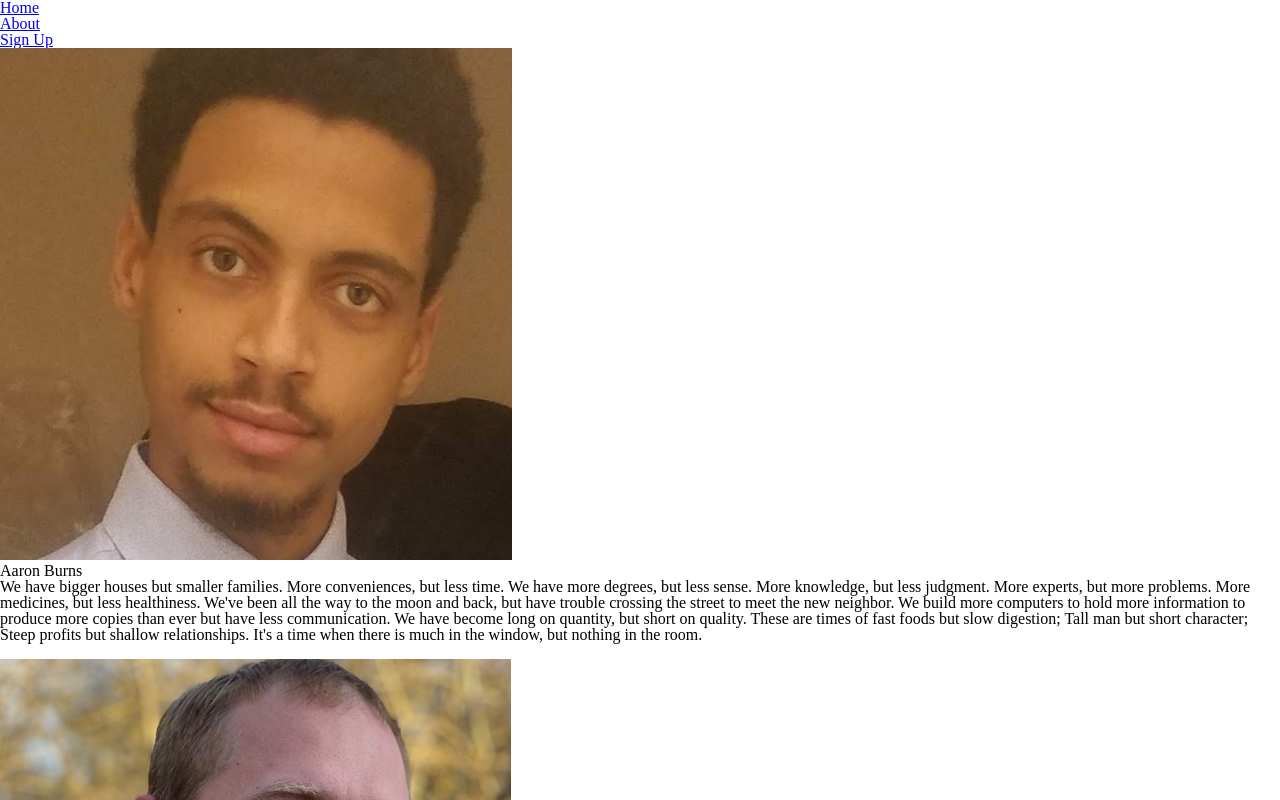
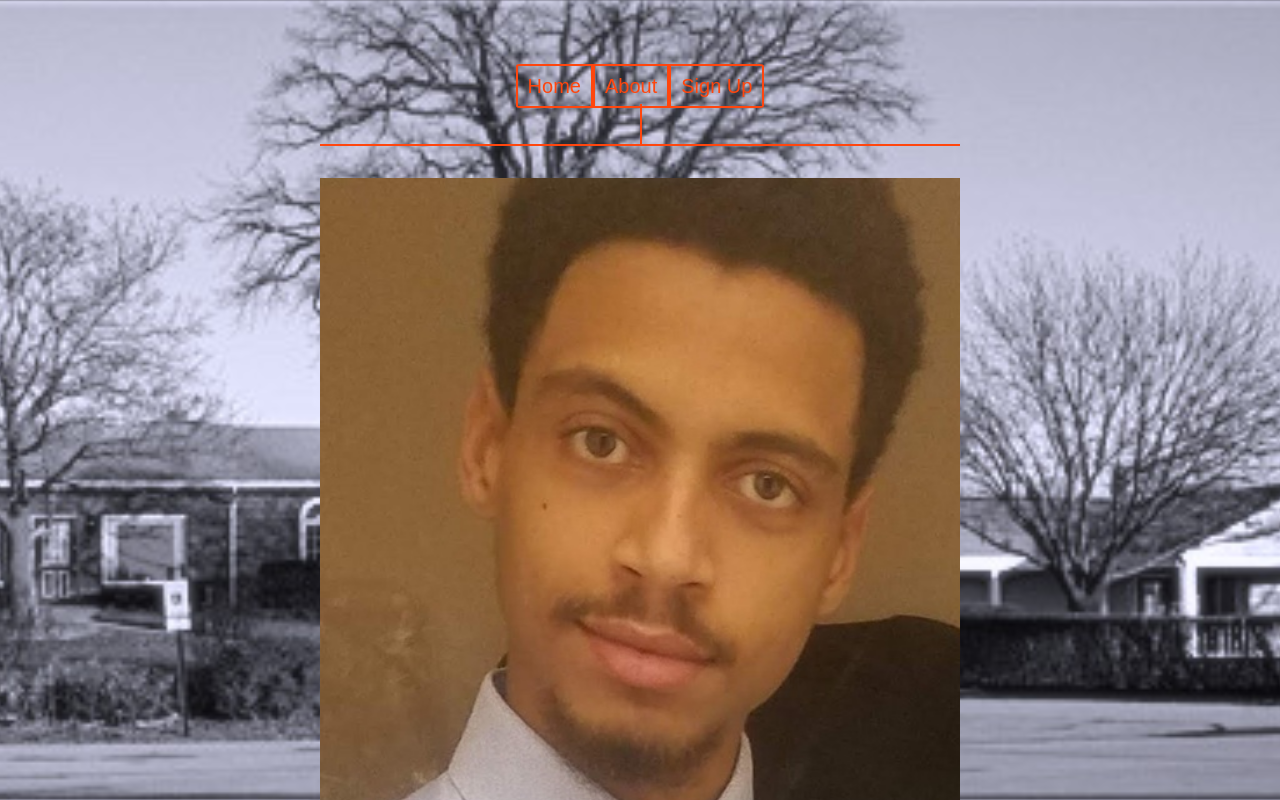
Before and after one commit to Buildweek-Co-Make/marketing, a plain HTML site: page about.html in a window 1280 px wide. Shown: the top 800 px of the page. Drawn offline with Linux system fonts and the light colour scheme; files whose address does not match are found by name.

Commit message:
sets universal font size and color, background image, font type, and implements the nav bar

```diff
--- a/about.css
+++ b/about.css
@@ -49,3 +49,144 @@ table {
 }
 
 /*Styling starts here*/
+
+html{
+	font-size: 62.5%;
+	color: #ff460e;
+}
+
+body{
+	width: 100%;
+	height: 100%;
+	background-image: url(JacksonTownHall.jpg); /*inserts background image*/
+	background-repeat: no-repeat; /*ensures image does not repeat*/
+	background-size: cover; /*stretches image the entire width of the screen*/
+	background-attachment: fixed; /*stretches image the entire height of the screen and locks image to left side of window (image does not resize)*/
+
+	font-size: 2rem;
+	font-family: Arial, Helvetica, sans-serif;
+}
+
+.container{
+	width: 90%;
+	height: 100%;
+	margin: 5% auto;
+	display: flex;
+	align-items: center;
+	text-align: center;
+}
+
+.navBar{
+	display: flex;
+	justify-content: center;
+	align-items: center;
+	width: 100%;
+	height: 16vh;
+}
+
+.navBar ul{
+	display: flex;
+	flex-direction: column;
+	height: 100%;
+}
+
+.navBar a{
+	display: flex;
+	justify-content: center;
+	text-decoration: none;
+	color: #ff460e;
+	border: .2rem solid #ff460e;
+	padding: 1rem;
+	padding-left: 3rem;
+	padding-right: 3rem;
+}
+
+.one a{
+	border-radius: 5% 5% 0% 0%;
+}
+
+.three a{
+	border-radius: 0% 0% 5% 5%;
+}
+
+.topSpacer{
+	width: 50%;
+	height: 5vh;
+	border-right: .2rem solid #ff460e;
+}
+
+.teamMembers{
+	width: 100%;
+	border-top: .2rem solid #ff460e;
+	border-bottom: .2rem solid #ff460e;
+}
+
+.bio{
+	display: flex;
+	flex-direction: column;
+	line-height: 1.8;
+	padding-top: 5%;
+}
+
+.inner h1{
+	font-size: 4rem;
+	font-weight: bold;
+}
+
+.inner p{
+	line-height: 1.2;
+}
+
+.bottomSpacer{
+	width: 50%;
+	height: 5vh;
+	border-right: .2rem solid #ff460e;
+}
+
+.logo{
+	display: flex;
+	justify-content: center;
+	align-items: center;
+	width: 100%;
+	height: 7.5vh;
+}
+
+.icon{
+	border: .2rem solid #ff460e;
+	padding: 2rem;
+	border-radius: 50%;
+}
+
+@media (min-width: 500px) {
+	.navBar{
+		height: 5vh;
+	}
+
+	.navBar a{
+		padding: 1rem;
+	}
+
+	.navBar ul{
+		flex-direction: row;
+	}
+
+	.one a{
+		border-radius: 5% 0% 0% 5%;
+	}
+
+	.three a{
+		border-radius: 0% 5% 5% 0%;
+	}
+}
+
+@media (min-width: 800px) {
+	.container{
+		width: 70%;
+	}
+}
+
+@media (min-width: 1024px) {
+	.container{
+		width: 50%;
+	}
+}
```
